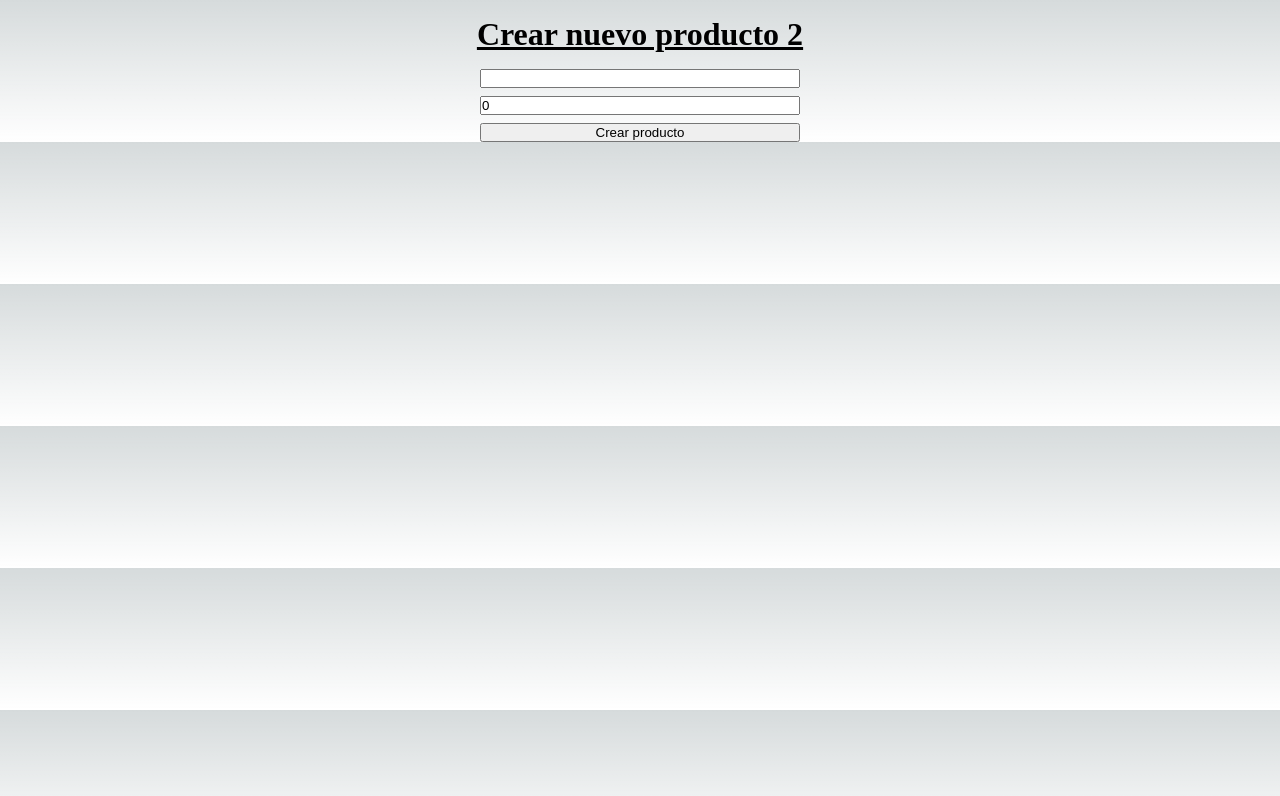
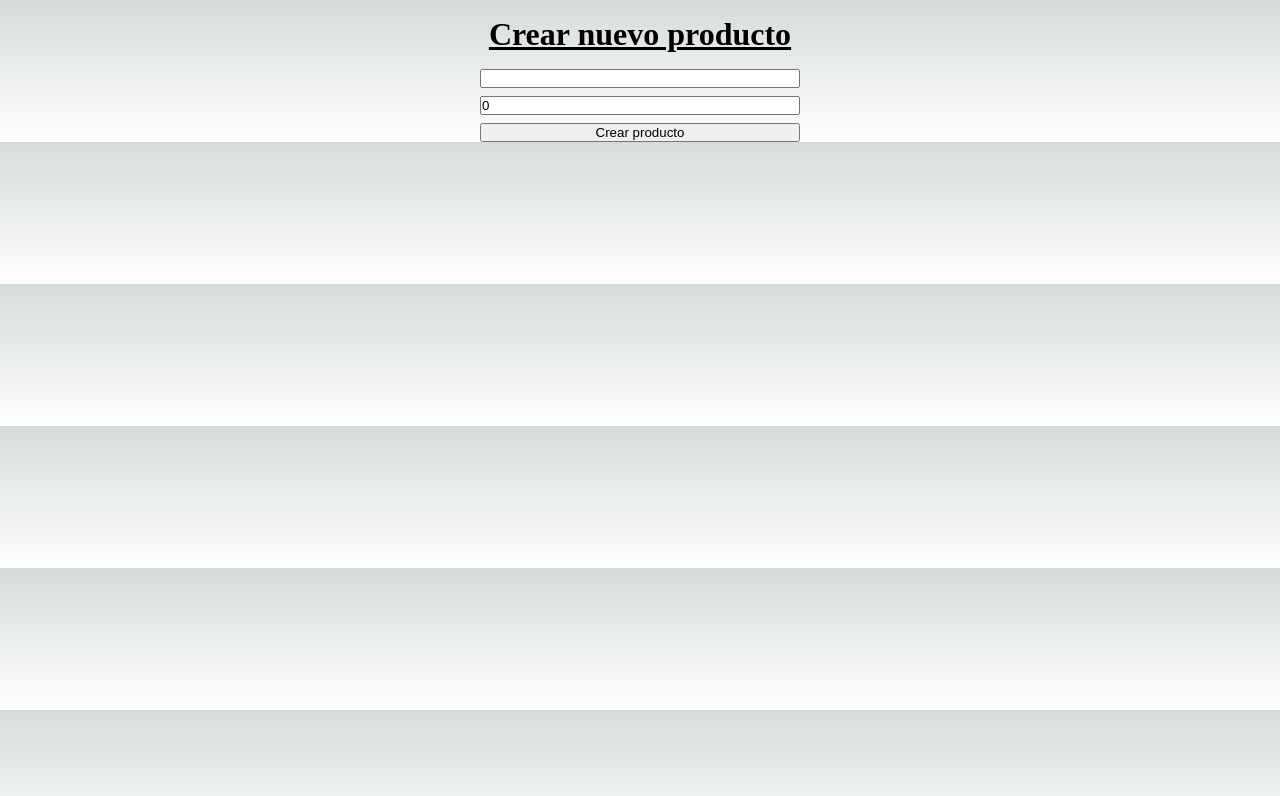
Before and after one commit to Nordiko08/stock-app-front, a Next.js app: page /products/create in a window 1280 px wide. Shown: the top 796 px of the page. Built offline with nearby package versions, Linux system fonts and the light colour scheme.

Commit message:
otro commit para agregar cambios en variable de entorno

```diff
--- a/pages/products/create.js
+++ b/pages/products/create.js
@@ -34,7 +34,7 @@ function Create() {
     <>
     <div>
         <h1>
-            <u>Crear nuevo producto 2</u>
+            <u>Crear nuevo producto</u>
         </h1>
         <form>
             <input
```
